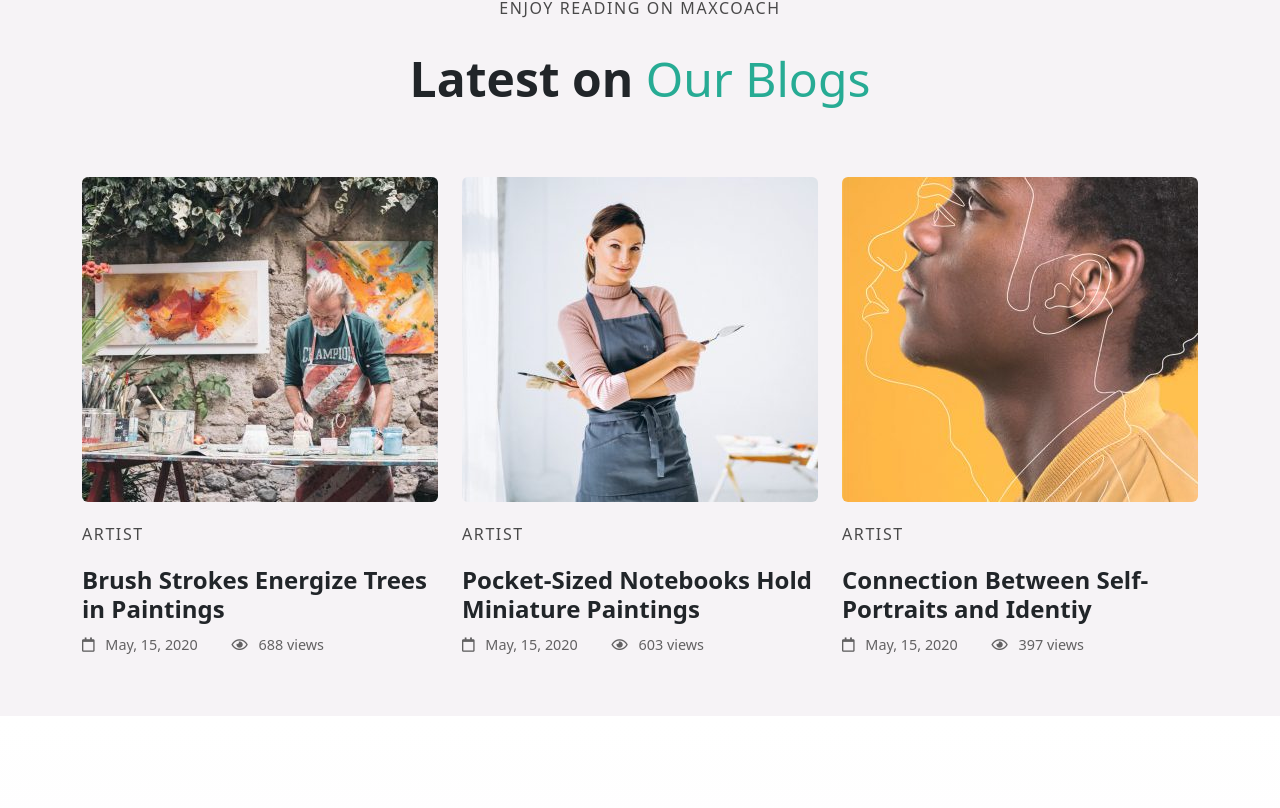
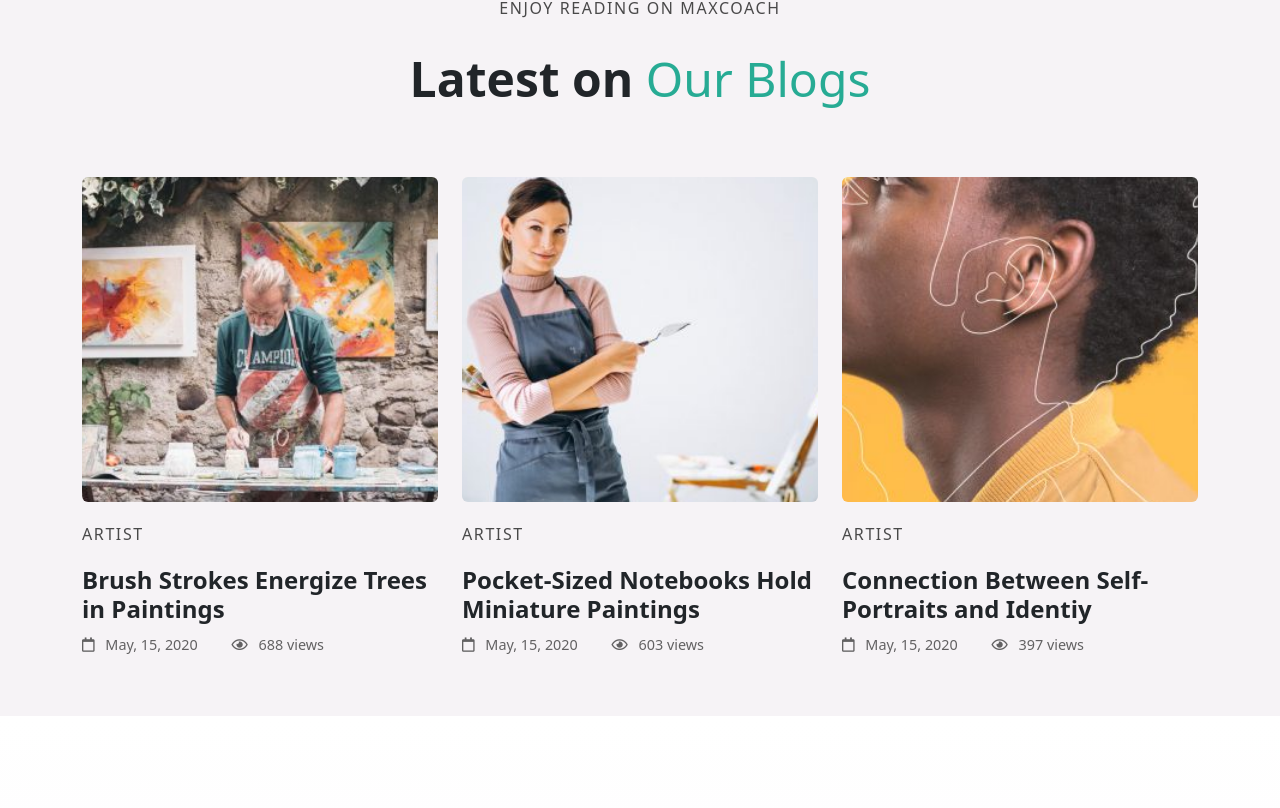
Before and after one commit to GinoGreen/proj-html-vuejs, a Vue app: page / in a window 1280 px wide. Shown: the part 4772-5580 px from the top of the page. Built offline with nearby package versions, Linux system fonts and the light colour scheme.

Commit message:
effects on articles

```diff
--- a/src/components/Articles.vue
+++ b/src/components/Articles.vue
@@ -56,10 +56,26 @@ export default {
          margin-top: 70px;
 
          .article {
-
+            cursor: pointer;
+            transition: $transition;
+            &:hover {
+               transform: scale(1.02);
+            }
             .myImage {
+               height: 325px;
+               width: 100%;
+               position: relative;
                border-radius: 6px;
                overflow: hidden;
+               &:hover img {
+                  height: 100%;
+               }
+               img {
+                  height: 120%;
+                  position: absolute;
+                  @include positionCenter;
+                  transition: $transition;
+               }
             }
             span.upper-subtitle {
                margin: 20px 0;
```
